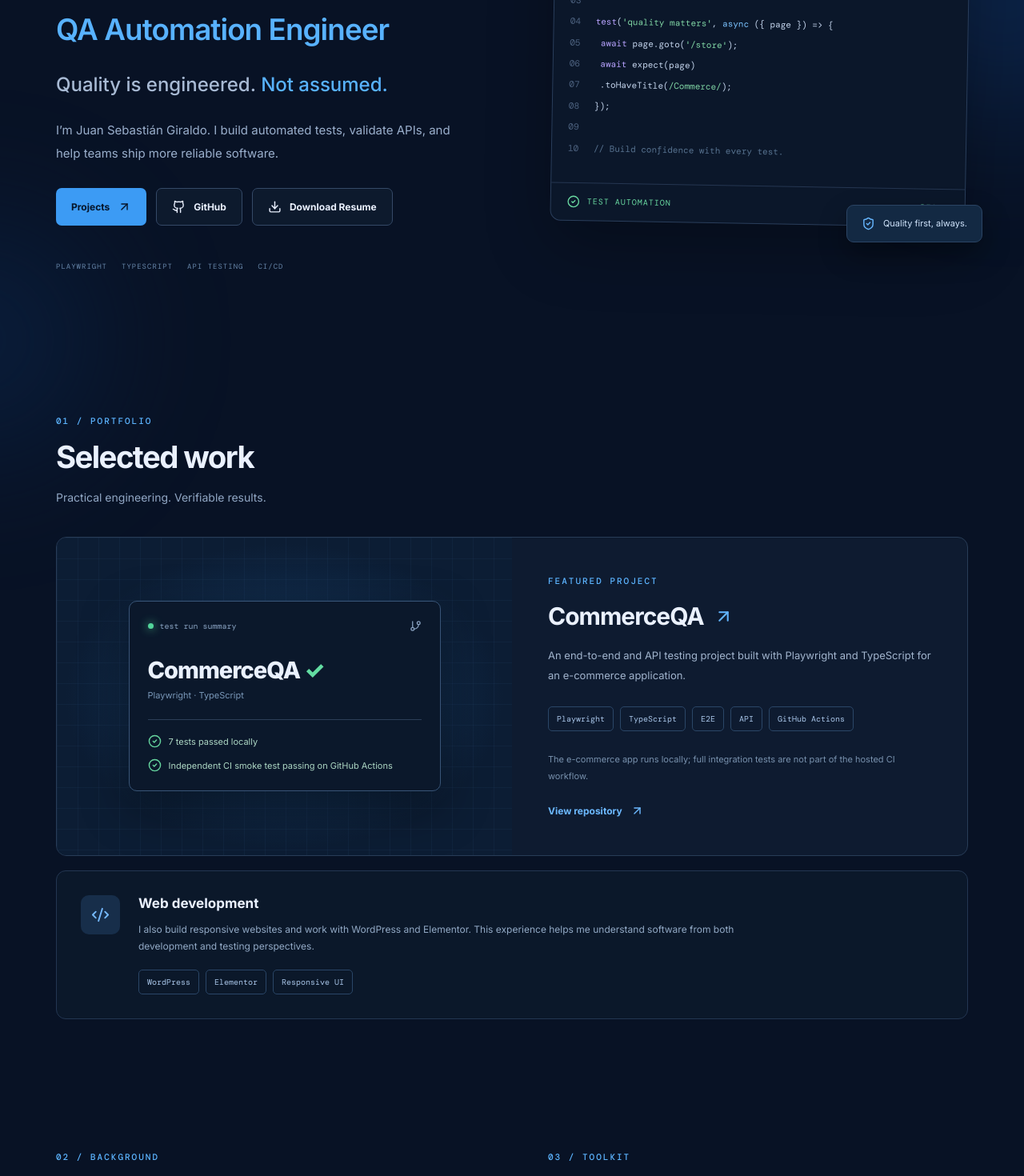
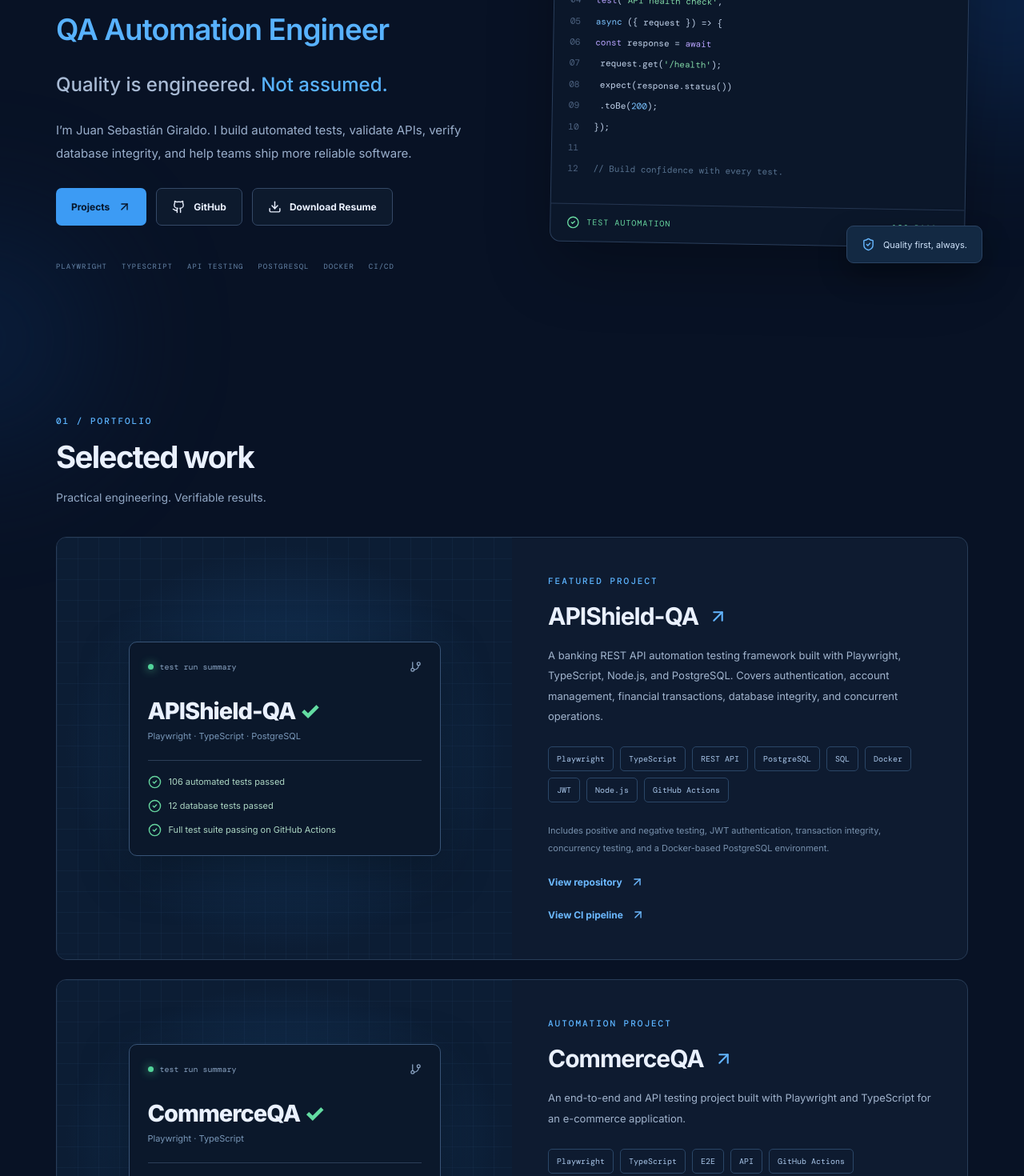
Before and after one commit to aceg40/Juan-qa-portfolio, a React (Vite) app: page / in a window 1280 px wide. Shown: the part 400-1870 px from the top of the page at 80% size. Built offline with nearby package versions, Linux system fonts and the light colour scheme.

Commit message:
Add APIShield-QA banking automation project

```diff
--- a/src/main.tsx
+++ b/src/main.tsx
@@ -8,7 +8,6 @@ import {
   Code2,
   ShieldCheck,
   Terminal,
-  Mail,
   ExternalLink,
   CheckCircle2,
   GitBranch,
@@ -16,6 +15,7 @@ import {
   X,
 } from "lucide-react";
 import "./style.css";
+
 const copy = {
   en: {
     nav: ["About", "Projects", "Skills", "Contact"],
@@ -24,21 +24,30 @@ const copy = {
     headline: "Quality is engineered.",
     accent: "Not assumed.",
     intro:
-      "I’m Juan Sebastián Giraldo. I build automated tests, validate APIs, and help teams ship more reliable software.",
+      "I’m Juan Sebastián Giraldo. I build automated tests, validate APIs, verify database integrity, and help teams ship more reliable software.",
     projects: "Selected work",
     projectsSub: "Practical engineering. Verifiable results.",
     featured: "FEATURED PROJECT",
+    automationProject: "AUTOMATION PROJECT",
+    apiShield:
+      "A banking REST API automation testing framework built with Playwright, TypeScript, Node.js, and PostgreSQL. Covers authentication, account management, financial transactions, database integrity, and concurrent operations.",
+    apiTests: "106 automated tests passed",
+    dbTests: "12 database tests passed",
+    apiCI: "Full test suite passing on GitHub Actions",
+    apiNote:
+      "Includes positive and negative testing, JWT authentication, transaction integrity, concurrency testing, and a Docker-based PostgreSQL environment.",
     commerce:
       "An end-to-end and API testing project built with Playwright and TypeScript for an e-commerce application.",
     local: "7 tests passed locally",
     ci: "Independent CI smoke test passing on GitHub Actions",
     note: "The e-commerce app runs locally; full integration tests are not part of the hosted CI workflow.",
     repo: "View repository",
+    pipeline: "View CI pipeline",
     webTitle: "Web development",
     web: "I also build responsive websites and work with WordPress and Elementor. This experience helps me understand software from both development and testing perspectives.",
     about: "About me",
     aboutText:
-      "I earned a Software Quality Assurance diploma from the Canadian College of Technology and Business in 2025. I combine hands-on automation work with a strong interest in building reliable, user-friendly products.",
+      "I earned a Software Quality Assurance diploma from the Canadian College of Technology and Business in 2025. My portfolio includes practical automation projects covering web applications, REST APIs, authentication, relational databases, and continuous integration. I am continuously improving my programming and software testing skills.",
     skills: "Tools & capabilities",
     contact: "Let’s build quality together.",
     contactText:
@@ -54,21 +63,30 @@ const copy = {
     headline: "La calidad se construye.",
     accent: "No se supone.",
     intro:
-      "Soy Juan Sebastián Giraldo. Automatizo pruebas, valido APIs y ayudo a crear software más confiable.",
+      "Soy Juan Sebastián Giraldo. Automatizo pruebas, valido APIs, verifico la integridad de bases de datos y ayudo a crear software más confiable.",
     projects: "Proyectos destacados",
     projectsSub: "Ingeniería práctica. Resultados verificables.",
     featured: "PROYECTO PRINCIPAL",
+    automationProject: "PROYECTO DE AUTOMATIZACIÓN",
+    apiShield:
+      "Framework de automatización de pruebas para una API REST bancaria, desarrollado con Playwright, TypeScript, Node.js y PostgreSQL. Incluye autenticación, gestión de cuentas, transacciones financieras, integridad de bases de datos y operaciones concurrentes.",
+    apiTests: "106 pruebas automatizadas aprobadas",
+    dbTests: "12 pruebas de base de datos aprobadas",
+    apiCI: "Suite completa aprobada en GitHub Actions",
+    apiNote:
+      "Incluye pruebas positivas y negativas, autenticación JWT, integridad de transacciones, pruebas de concurrencia y un entorno PostgreSQL con Docker.",
     commerce:
       "Proyecto de pruebas end-to-end y de API con Playwright y TypeScript para una aplicación de comercio electrónico.",
     local: "7 pruebas aprobadas localmente",
     ci: "Prueba smoke independiente aprobada en GitHub Actions",
     note: "La tienda funciona localmente; las pruebas de integración completas no se ejecutan en el CI alojado.",
     repo: "Ver repositorio",
+    pipeline: "Ver pipeline de CI",
     webTitle: "Desarrollo web",
     web: "También desarrollo sitios responsivos y trabajo con WordPress y Elementor. Esta experiencia me ayuda a entender el software desde el desarrollo y las pruebas.",
     about: "Sobre mí",
     aboutText:
-      "Obtuve un diploma en Software Quality Assurance del Canadian College of Technology and Business en 2025. Combino experiencia práctica en automatización con interés por crear productos confiables y fáciles de usar.",
+      "Obtuve un diploma en Software Quality Assurance del Canadian College of Technology and Business en 2025. Mi portafolio incluye proyectos prácticos de automatización para aplicaciones web, APIs REST, autenticación, bases de datos relacionales e integración continua. Continúo fortaleciendo mis habilidades de programación y pruebas de software.",
     skills: "Tecnologías y capacidades",
     contact: "Construyamos calidad juntos.",
     contactText:
@@ -78,15 +96,18 @@ const copy = {
     footer: "Creado con React, TypeScript y atención al detalle.",
   },
 };
+
 function App() {
   const [lang, setLang] = useState<"en" | "es">("en");
   const [menu, setMenu] = useState(false);
   const t = copy[lang];
   const links = ["about", "projects", "skills", "contact"];
+
   return (
     <>
       <div className="ambient ambient1" />
       <div className="ambient ambient2" />
+
       <header className="header wrap">
         <a href="#top" className="brand">
           <span className="brand-mark">
@@ -94,13 +115,19 @@ function App() {
           </span>
           <span className="brand-sub">QUALITY ENGINEERING</span>
         </a>
+
         <nav className={menu ? "nav open" : "nav"}>
           {links.map((link, i) => (
-            <a onClick={() => setMenu(false)} key={link} href={"#" + link}>
+            <a
+              onClick={() => setMenu(false)}
+              key={link}
+              href={"#" + link}
+            >
               {t.nav[i]}
             </a>
           ))}
         </nav>
+
         <div className="nav-actions">
           <button
             className="lang"
@@ -109,17 +136,22 @@ function App() {
           >
             <Globe2 size={15} />
             {lang.toUpperCase()}{" "}
-            <span className="lang-muted">/ {lang === "en" ? "ES" : "EN"}</span>
+            <span className="lang-muted">
+              / {lang === "en" ? "ES" : "EN"}
+            </span>
           </button>
+
           <button
             className="menu-btn"
             onClick={() => setMenu(!menu)}
             aria-label="Toggle menu"
+            aria-expanded={menu}
           >
             {menu ? <X /> : <Menu />}
           </button>
         </div>
       </header>
+
       <main id="top">
         <section className="hero wrap">
           <div className="hero-left">
@@ -127,10 +159,12 @@ function App() {
               <span className="status-dot" />
               {t.available}
             </div>
+
             <div className="eyebrow">
               <span className="line" />
               {t.eyebrow}
             </div>
+
             <div className="hero-identity">
               <h1>Juan Sebastián Giraldo</h1>
               <h2>QA Automation Engineer</h2>
@@ -138,11 +172,14 @@ function App() {
                 {t.headline} <span>{t.accent}</span>
               </p>
             </div>
+
             <p className="hero-description">{t.intro}</p>
+
             <div className="buttons">
               <a className="primary" href="#projects">
                 {t.nav[1]} <ArrowUpRight size={17} />
               </a>
+
               <a
                 className="secondary"
                 href="https://github.com/aceg40"
@@ -151,6 +188,7 @@ function App() {
               >
                 <Github size={17} /> GitHub
               </a>
+
               <a
                 className="secondary"
                 href="/cv/Juan_Giraldo_QA_Resume.pdf"
@@ -160,13 +198,17 @@ function App() {
                 {t.resume}
               </a>
             </div>
+
             <div className="hero-tags">
               <span>PLAYWRIGHT</span>
               <span>TYPESCRIPT</span>
               <span>API TESTING</span>
+              <span>POSTGRESQL</span>
+              <span>DOCKER</span>
               <span>CI/CD</span>
             </div>
           </div>
+
           <div className="hero-right">
             <div className="code-card">
               <div className="code-head">
@@ -175,65 +217,93 @@ function App() {
                   <i />
                   <i />
                 </div>
+
                 <span>quality-check.ts</span>
+
                 <span className="code-head-icon">
                   <Terminal size={15} />
                 </span>
               </div>
+
               <div className="code-body">
                 <div>
                   <em>01</em>
-                  <span className="purple">import</span> {"{ test, expect }"}{" "}
+                  <span className="purple">import</span>{" "}
+                  {"{ test, expect }"}{" "}
                   <span className="purple">from</span>
                 </div>
+
                 <div>
-                  <em>02</em> <span className="green">'@playwright/test'</span>;
+                  <em>02</em>{" "}
+                  <span className="green">'@playwright/test'</span>;
                 </div>
+
                 <div>
                   <em>03</em>
                 </div>
+
                 <div>
                   <em>04</em>
                   <span className="purple">test</span>(
-                  <span className="green">'quality matters'</span>,{" "}
-                  <span className="blue">async</span> ({"{ page }"}) =&gt; {"{"}
+                  <span className="green">'API health check'</span>,{" "}
                 </div>
+
                 <div>
-                  <em>05</em> <span className="purple">await</span> page.goto(
-                  <span className="green">'/store'</span>);
+                  <em>05</em>
+                  <span className="blue">async</span>{" "}
+                  ({"{ request }"}) =&gt; {"{"}
                 </div>
+
                 <div>
-                  <em>06</em> <span className="purple">await</span> expect(page)
+                  <em>06</em>
+                  <span className="purple">const</span> response ={" "}
+                  <span className="purple">await</span>
                 </div>
+
                 <div>
-                  <em>07</em> .toHaveTitle(
-                  <span className="green">/Commerce/</span>);
+                  <em>07</em> request.get(
+                  <span className="green">'/health'</span>);
                 </div>
+
                 <div>
-                  <em>08</em>
+                  <em>08</em> expect(response.status())
+                </div>
+
+                <div>
+                  <em>09</em> .toBe(
+                  <span className="blue">200</span>);
+                </div>
+
+                <div>
+                  <em>10</em>
                   {"}"});
                 </div>
+
                 <div>
-                  <em>09</em>
+                  <em>11</em>
                 </div>
+
                 <div>
-                  <em>10</em>
+                  <em>12</em>
                   <span className="muted">
                     // Build confidence with every test.
                   </span>
                 </div>
               </div>
+
               <div className="code-footer">
                 <CheckCircle2 size={16} />
                 <span>TEST AUTOMATION</span>
-                <span className="code-footer-right">READY</span>
+                <span className="code-footer-right">106 PASSED</span>
               </div>
             </div>
+
             <div className="floating-chip">
               <ShieldCheck size={17} /> Quality first, always.
             </div>
           </div>
         </section>
+
         <section className="section wrap" id="projects">
           <div className="section-heading">
             <div>
@@ -242,9 +312,13 @@ function App() {
               <p>{t.projectsSub}</p>
             </div>
           </div>
+
+          {/* APIShield-QA */}
+
           <div className="project-card">
             <div className="project-visual">
               <div className="visual-grid" />
+
               <div className="visual-window">
                 <div className="visual-top">
                   <span>
@@ -252,27 +326,131 @@ function App() {
                   </span>
                   <GitBranch size={15} />
                 </div>
+
+                <div className="visual-title">
+                  APIShield-QA <span>✓</span>
+                </div>
+
+                <div className="visual-sub">
+                  Playwright · TypeScript · PostgreSQL
+                </div>
+
+                <div className="visual-divider" />
+
+                <div className="visual-result">
+                  <CheckCircle2 size={17} />
+                  {t.apiTests}
+                </div>
+
+                <div className="visual-result">
+                  <CheckCircle2 size={17} />
+                  {t.dbTests}
+                </div>
+
+                <div className="visual-result">
+                  <CheckCircle2 size={17} />
+                  {t.apiCI}
+                </div>
+              </div>
+            </div>
+
+            <div className="project-copy">
+              <div className="section-kicker">{t.featured}</div>
+
+              <h3>
+                APIShield-QA <ArrowUpRight size={25} />
+              </h3>
+
+              <p>{t.apiShield}</p>
+
+              <div className="pill-row">
+                <span>Playwright</span>
+                <span>TypeScript</span>
+                <span>REST API</span>
+                <span>PostgreSQL</span>
+                <span>SQL</span>
+                <span>Docker</span>
+                <span>JWT</span>
+                <span>Node.js</span>
+                <span>GitHub Actions</span>
+              </div>
+
+              <p className="fineprint">{t.apiNote}</p>
+
+              <a
+                className="inline-link"
+                href="https://github.com/aceg40/APIShield-QA"
+                target="_blank"
+                rel="noreferrer"
+              >
+                {t.repo}
+                <ArrowUpRight size={17} />
+              </a>
+
+              <div style={{ marginTop: "12px" }}>
+                <a
+                  className="inline-link"
+                  href="https://github.com/aceg40/APIShield-QA/actions"
+                  target="_blank"
+                  rel="noreferrer"
+                >
+                  {t.pipeline}
+                  <ArrowUpRight size={17} />
+                </a>
+              </div>
+            </div>
+          </div>
+
+          {/* CommerceQA */}
+
+          <div
+            className="project-card"
+            style={{ marginTop: "24px" }}
+          >
+            <div className="project-visual">
+              <div className="visual-grid" />
+
+              <div className="visual-window">
+                <div className="visual-top">
+                  <span>
+                    <span className="green-dot" /> test run summary
+                  </span>
+                  <GitBranch size={15} />
+                </div>
+
                 <div className="visual-title">
                   CommerceQA <span>✓</span>
                 </div>
-                <div className="visual-sub">Playwright · TypeScript</div>
+
+                <div className="visual-sub">
+                  Playwright · TypeScript
+                </div>
+
                 <div className="visual-divider" />
+
                 <div className="visual-result">
                   <CheckCircle2 size={17} />
                   {t.local}
                 </div>
+
                 <div className="visual-result">
                   <CheckCircle2 size={17} />
                   {t.ci}
                 </div>
               </div>
             </div>
+
             <div className="project-copy">
-              <div className="section-kicker">{t.featured}</div>
+              <div className="section-kicker">
+                {t.automationProject}
+              </div>
+
               <h3>
                 CommerceQA <ArrowUpRight size={25} />
               </h3>
+
               <p>{t.commerce}</p>
+
               <div className="pill-row">
                 <span>Playwright</span>
                 <span>TypeScript</span>
@@ -280,7 +458,9 @@ function App() {
                 <span>API</span>
                 <span>GitHub Actions</span>
               </div>
+
               <p className="fineprint">{t.note}</p>
+
               <a
                 className="inline-link"
                 href="https://github.com/aceg40/CommerceQA"
@@ -292,13 +472,18 @@ function App() {
               </a>
             </div>
           </div>
+
+          {/* Web Development */}
+
           <div className="web-card">
             <div className="web-icon">
               <Code2 size={23} />
             </div>
+
             <div>
               <h3>{t.webTitle}</h3>
               <p>{t.web}</p>
+
               <div className="pill-row">
                 <span>WordPress</span>
                 <span>Elementor</span>
@@ -307,33 +492,48 @@ function App() {
             </div>
           </div>
         </section>
+
         <section className="section wrap two-col" id="about">
           <div>
             <div className="section-kicker">02 / BACKGROUND</div>
+
             <h2>{t.about}</h2>
+
             <p className="body-copy">{t.aboutText}</p>
+
             <div className="education">
               <span>2025</span>
+
               <div>
                 <strong>Software Quality Assurance</strong>
                 <p>Canadian College of Technology and Business</p>
               </div>
             </div>
           </div>
+
           <div id="skills" className="skills-block">
             <div className="section-kicker">03 / TOOLKIT</div>
+
             <h2>{t.skills}</h2>
+
             <div className="skill-grid">
               {[
                 ["Test Automation", "Playwright · E2E"],
                 ["Programming", "TypeScript · JavaScript"],
-                ["API Validation", "HTTP · Assertions"],
+                ["API Testing", "REST · HTTP · Assertions"],
+                ["Database Testing", "PostgreSQL · SQL"],
+                ["Authentication", "JWT · Access Control"],
+                ["Concurrency Testing", "Transactions · Data Integrity"],
                 ["CI/CD", "GitHub Actions · Git"],
+                ["Containerization", "Docker · Docker Compose"],
+                ["Backend", "Node.js · Express"],
                 ["Frontend", "React · HTML · CSS"],
                 ["Web Platforms", "WordPress · Elementor"],
+                ["QA Techniques", "Positive · Negative · Regression"],
               ].map(([title, desc]) => (
                 <div className="skill" key={title}>
                   <div className="skill-dot" />
+
                   <div>
                     <strong>{title}</strong>
                     <span>{desc}</span>
@@ -343,11 +543,15 @@ function App() {
             </div>
           </div>
         </section>
+
         <section className="contact-section" id="contact">
           <div className="wrap contact-inner">
             <div className="section-kicker">04 / CONNECT</div>
+
             <h2>{t.contact}</h2>
+
             <p>{t.contactText}</p>
+
             <a
               href="https://github.com/aceg40"
               target="_blank"
@@ -358,6 +562,7 @@ function App() {
               {t.github}
               <ExternalLink size={16} />
             </a>
+
             <a
               className="secondary"
               href="/cv/Juan_Giraldo_QA_Resume.pdf"
@@ -369,14 +574,20 @@ function App() {
           </div>
         </section>
       </main>
+
       <footer className="wrap footer">
-        <span>© {new Date().getFullYear()} Juan Sebastián Giraldo</span>
+        <span>
+          © {new Date().getFullYear()} Juan Sebastián Giraldo
+        </span>
+
         <span>{t.footer}</span>
+
         <a href="#top">BACK TO TOP ↑</a>
       </footer>
     </>
   );
 }
+
 createRoot(document.getElementById("root")!).render(
   <React.StrictMode>
     <App />
```
Lines whose indentation alone changed are shown as unchanged.
